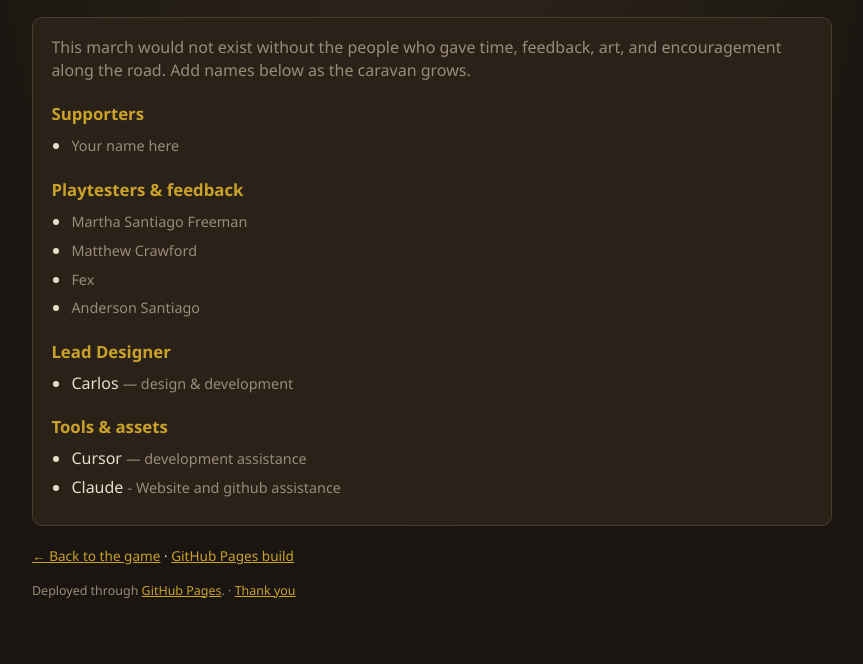
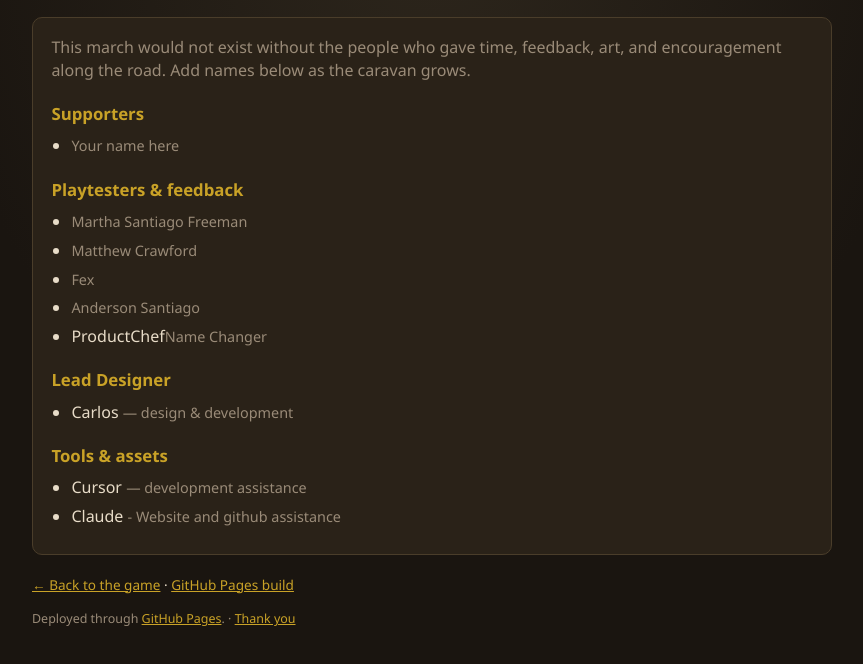
Before and after one commit to losbullitt/Illirial-Trail, an Electron app: page thank-you.html in a window 1280 px wide. Shown: the part 86-750 px from the top of the page, without its empty margins (208-1071 px from the left). Drawn offline with Linux system fonts and the light colour scheme.

Commit message:
Update thank-you.html

```diff
--- a/thank-you.html
+++ b/thank-you.html
@@ -72,6 +72,7 @@
         <li><span class="hint">Matthew Crawford</span></li>
         <li><span class="hint">Fex</span></li>
         <li><span class="hint">Anderson Santiago</span></li>
+        <li>ProductChef<span class="hint">Name Changer</span></li>
       </ul>
 
       <h2>Lead Designer</h2>
```
